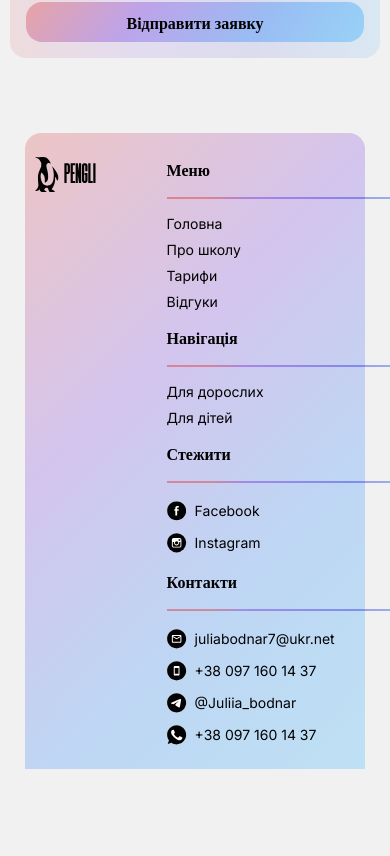
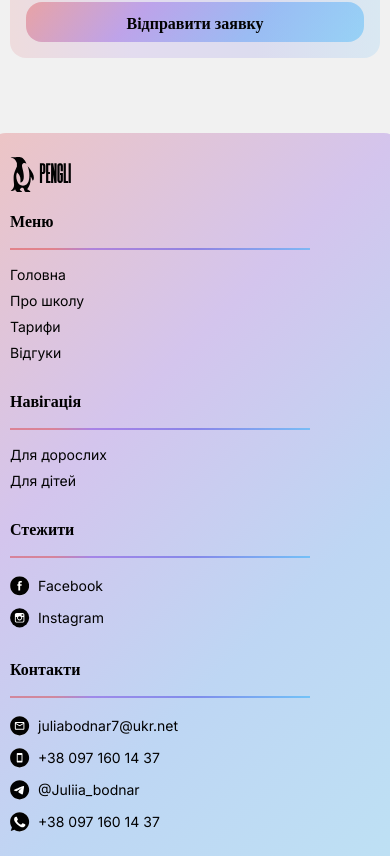
Before and after one commit to mirajane2207/english-school, a React (Create React App) app: page / in a window 390 px wide. Shown: the part 3611-4467 px from the top of the page. Before the commit the page ends 4380 px from the top, so only its background shows below. Built offline with nearby package versions, Linux system fonts and the light colour scheme.

Commit message:
Update adaptive: footer

```diff
--- a/src/components/Footer/Footer.jsx
+++ b/src/components/Footer/Footer.jsx
@@ -19,37 +19,38 @@ const Footer = ({mode, changeMode, scrollTo}) => {
 
     return (
         <footer>
+
                 <img src={logo} alt="" className={classes.footer__logo}/>
 
             <div className={classes.footer__content_container}>
                 <div className={classes.footer__item_container}>
                     <h6 className={classes.footer__header}>Меню</h6>
-                    <a className={classes.footer__nav} onClick={() => scrollTo('#header')}>Головна</a>
-                    <a className={classes.footer__nav} onClick={() => scrollTo('#about')}>Про школу</a>
-                    <a className={classes.footer__nav} onClick={() => scrollTo('#tariffs')}>Тарифи</a>
+                    <a href="/#" className={classes.footer__nav} onClick={() => scrollTo('#header')}>Головна</a>
+                    <a href="/#" className={classes.footer__nav} onClick={() => scrollTo('#about')}>Про школу</a>
+                    <a href="/#" className={classes.footer__nav} onClick={() => scrollTo('#tariffs')}>Тарифи</a>
                     {
                         mode === 'adult'
-                        ?  <a className={classes.footer__nav} onClick={() => scrollTo('#reviews')}>Відгуки</a>
-                        :  <a className={classes.footer__nav} onClick={() => scrollTo('#parentsAsk')}>Батьки питають</a>
+                        ?  <a href="/#" className={classes.footer__nav} onClick={() => scrollTo('#reviews')}>Відгуки</a>
+                        :  <a href="/#" className={classes.footer__nav} onClick={() => scrollTo('#parentsAsk')}>Батьки питають</a>
                     }
 
                 </div>
                 <div className={classes.footer__item_container}>
                     <h6 className={classes.footer__header}>Навігація</h6>
-                    <a href="#" onClick={setAdult}>Для дорослих</a>
-                    <a href="#" onClick={setChildren}>Для дітей</a>
+                    <a href="/#" onClick={setAdult}>Для дорослих</a>
+                    <a href="/#" onClick={setChildren}>Для дітей</a>
                 </div>
                 <div className={classes.footer__item_container}>
                     <h6 className={classes.footer__header}>Стежити</h6>
-                        <a href="#"><img src={facebook} alt="" />Facebook</a>
-                        <a href="#"><img src={instagram} alt="" />Instagram</a>
+                        <a href="/#"><img src={facebook} alt="" />Facebook</a>
+                        <a href="/#"><img src={instagram} alt="" />Instagram</a>
                 </div>
                 <div className={classes.footer__item_container}>
                     <h6 className={classes.footer__header}>Контакти</h6>
                     <a href="mailto:juliabodnar7@ukr.net"><img src={msg} alt="" />juliabodnar7@ukr.net</a>
                     <a href="tel:+380971601437"><img src={phone} alt="" />+38 097 160 14 37</a>
                     <a href="https://t.me/OksanaChernenko2207"><img src={telegram} alt="" />@Juliia_bodnar</a>
-                    <a href=""><img src={whatsup} alt="" />+38 097 160 14 37</a>
+                    <a href="/#"><img src={whatsup} alt="" />+38 097 160 14 37</a>
                 </div>
             </div>
         </footer>
--- a/src/components/Footer/Footer.module.css
+++ b/src/components/Footer/Footer.module.css
@@ -64,13 +64,17 @@ footer {
 
 @media(max-width: 899px) {
     footer {
-        width: 320px;
+        flex-direction: column;
+        width: 100vw;
         padding: 24px 10px;
+        gap: 16px;
     }
 
     .footer__content_container {
+        width: calc(100vw - 20px);
+padding: 0 10px;
         flex-direction: column;
-        gap: 16px;
+        gap: 28px;
     }
 
     .footer__header {
@@ -79,6 +83,7 @@ footer {
     }
 
     .footer__logo {
+        padding-left: 10px;
         width: 63px;
         height: 35px;
     }
--- a/src/components/Form/Form.module.css
+++ b/src/components/Form/Form.module.css
@@ -219,7 +219,7 @@ input:focus::placeholder {
         width: 77px;
         height: 135px;
         top: -27px;
-        /* left: -63px; */
+        left: 160px;
     }
 
     .form__title {
```
